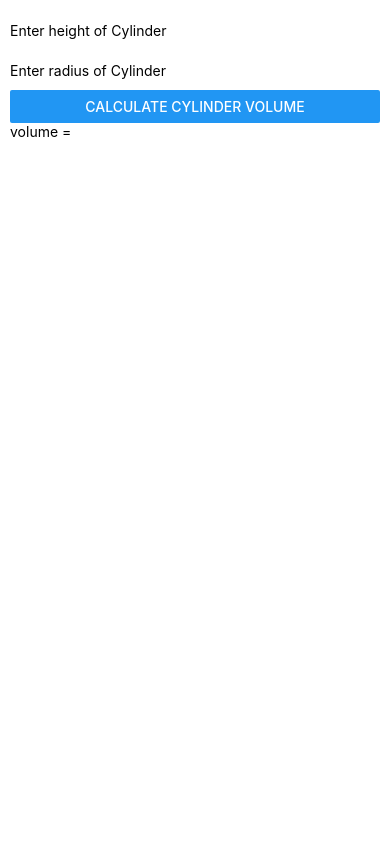
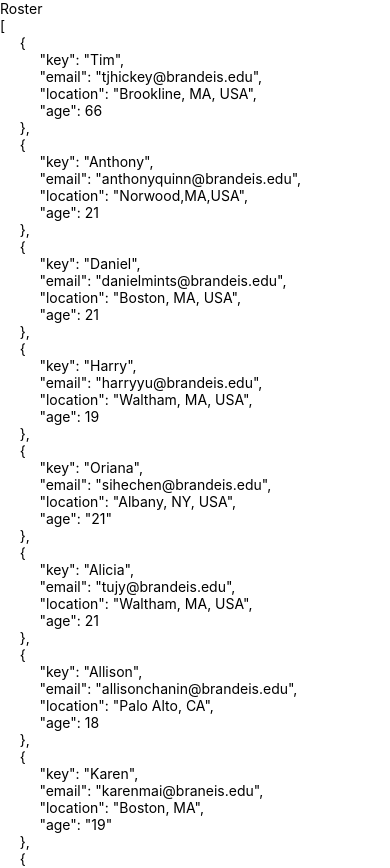
Before and after one commit to tjhickey724/cs153asum22, a React Native app in the folder firstproject/: screen / in a window 390 px wide. Shown: the top 868 px of the page. Before the commit the page ends 844 px from the top, so only its background shows below. Built offline with nearby package versions, Linux system fonts and the light colour scheme.

Commit message:
added roster demo

```diff
--- a/firstproject/App.js
+++ b/firstproject/App.js
@@ -2,10 +2,11 @@ import React from 'react';
 
 //import Counter from './components/counter';
 import Grading from './components/grading';
+import Roster from './components/roster';
 
 //import BMI from './components/bmi'
 export default function App() {
   return (
-    <Grading />
+    <Roster />
   );
 }
--- /dev/null
+++ b/firstproject/components/roster.js
@@ -0,0 +1,36 @@
+import React from 'react';
+import { Text,  View } from 'react-native';
+
+const data =
+[
+    {key:'Tim', email:'tjhickey@brandeis.edu', location:'Brookline, MA, USA',age:66,},
+    {key:'Anthony',email:'anthonyquinn@brandeis.edu',location:'Norwood,MA,USA',age: 21,},
+    {key:'Daniel', email:'danielmints@brandeis.edu', location:'Boston, MA, USA', age:21,},
+    {key:'Harry', email:'harryyu@brandeis.edu', location:'Waltham, MA, USA', age:19,},
+    {key: 'Oriana', email:'sihechen@brandeis.edu', location:'Albany, NY, USA', age: '21', },
+    {key: 'Alicia', email: 'tujy@brandeis.edu', location: 'Waltham, MA, USA', age: 21},
+    {key:'Allison', email:'allisonchanin@brandeis.edu',location:'Palo Alto, CA', age: 18,},
+    {key:'Karen', email: 'karenmai@braneis.edu', location: 'Boston, MA', age: '19'},
+    {key:'Rex Xing', email:'qishixing@brandeis.edu', location:'Waltham, MA, USA', age:22},
+    {key:'Nathan', email: 'nathanieltran@brandeis.edu', location: 'Newton, MA', age: 20,},
+    {key: 'Ephraim', email: 'ezimmerman@brandeis.edu', location: 'South Haven, MI', age: '19'},
+    {key:'Rotem', email: 'rotemarie@brandeis.edu', location:'Israel', age: '23'},
+    {key:'Maggie', email:'maggiechang@brandeis.edu', location:'Irvine, CA, USA',age:'20',},
+    {key:'Eric',email:'erichu@brandeis.edu',location:'Seattle,WA',age:'20'},
+    {key:'Aria', email:'ariasmith@brandeis.edu', location:'Ellicott City,MD, USA', age: '20',},,
+
+    ];
+
+const Roster = () => {
+    return (
+        <View>
+            <Text>Roster</Text>
+            <Text>
+                {JSON.stringify(data,null, 5)}
+            </Text>
+
+        </View>
+    )
+}
+
+export default Roster;
```
